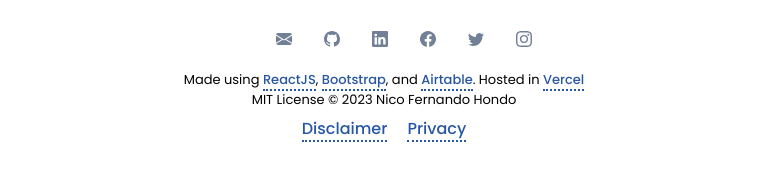
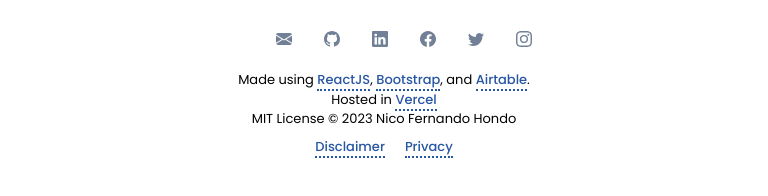
Before and after one commit to nico-hondo/ProfileWebsite, a React (Create React App) app: page /experience in a window 768 px wide. Shown: the part 478-674 px from the top of the page. Built offline with nearby package versions, Linux system fonts and the light colour scheme; no server answers.

Commit message:
feat(footer): latest adjustment

```diff
--- a/src/Assets/css/style.css
+++ b/src/Assets/css/style.css
@@ -679,6 +679,9 @@ li{
     font-weight: 600;
     color: #2756a3;
 }
+.f2{
+    display:none;
+}
 .sub a{
     margin: 0px 10px 0px 10px;
 }
@@ -915,6 +918,15 @@ li{
     .textChange{
         font-size: 13px;
     }
+    .f1{
+        display: none;
+    }
+    .f2{
+        display: block;
+    }
+    .footer-text{
+        margin-bottom: 0px;
+    }
 }
 
 @media only screen and (min-width: 390px) and (max-width: 844px){
@@ -1021,6 +1033,15 @@ li{
     }
     .textChange{
         font-size: 13px;
+    }
+    .f1{
+        display: none;
+    }
+    .f2{
+        display: block;
+    }
+    .footer-text{
+        margin-bottom: 0px;
     }
 }
 @media only screen and (min-width: 414px) and (max-width: 896px){
@@ -1137,6 +1158,15 @@ li{
      .textChange{
         font-size: 13px;
     }
+    .f1{
+        display: none;
+    }
+    .f2{
+        display: block;
+    }
+    .footer-text{
+        margin-bottom: 0px;
+    }
 }
 /* @media screen and (max-width: 992px){
     .about-skill{
@@ -1223,6 +1253,15 @@ li{
     .textChange{
         font-size: 13px;
     }
+    .f1{
+        display: none;
+    }
+    .f2{
+        display: block;
+    }
+    .footer-text{
+        margin-bottom: 0px;
+    }
 }
 
 /* Responsive Styling Product List */
--- a/src/Component/Footer/Footer.jsx
+++ b/src/Component/Footer/Footer.jsx
@@ -45,21 +45,38 @@ export default function Footer() {
                 </a>
             </div>
             <div className="footer-text mb-2" style={{color : darkMode ? '#9D9EA2' : 'black'}}>
-                <div className="footer-desc__made textChange" >Made using&nbsp;
+
+                <div className="footer-desc__made textChange f2" >Made using&nbsp;
                     <a href="https://reactjs.org/" className='__linkme' target="_blank" rel="noopener noreferrer" style={{color: darkMode ? 'rgba(250,240,137,255)' : '#2756a3'}}>ReactJS</a>,&nbsp;
                     <a href="https://getbootstrap.com/docs/4.0/getting-started/introduction/" className='__linkme' target='_blank' rel="noopener noreferrer" style={{color: darkMode ? 'rgba(250,240,137,255)' : '#2756a3'}}>Bootstrap</a>, and&nbsp;
-                    <a href="https://airtable.com/" className='__linkme' target='_blank' rel="noopener noreferrer" style={{color: darkMode ? 'rgba(250,240,137,255)' : '#2756a3'}}>Airtable</a>. Hosted in&nbsp;
-                    <a href="https://vercel.com/" className='__linkme' target='_blank' rel="noopener noreferrer" style={{color: darkMode ? 'rgba(250,240,137,255)' : '#2756a3'}}>Vercel</a>
+                    <a href="https://airtable.com/" className='__linkme' target='_blank' rel="noopener noreferrer" style={{color: darkMode ? 'rgba(250,240,137,255)' : '#2756a3'}}>Airtable</a>.
+
+                </div>
+                <div className="footer-desc_hosted textChange f2">
+                    Hosted in&nbsp;
+                    <a href="https://vercel.com/" className='__linkme' target='_blank' rel="noopener noreferrer" style={{color: darkMode ? 'rgba(250,240,137,255)' : '#2756a3'}}>
+                        Vercel
+                    </a>
+                </div>
+
+                <div className="footer-desc__made textChange f1" >Made using&nbsp;
+                    <a href="https://reactjs.org/" className='__linkme' target="_blank" rel="noopener noreferrer" style={{color: darkMode ? 'rgba(250,240,137,255)' : '#2756a3'}}>ReactJS</a>,&nbsp;
+                    <a href="https://getbootstrap.com/docs/4.0/getting-started/introduction/" className='__linkme' target='_blank' rel="noopener noreferrer" style={{color: darkMode ? 'rgba(250,240,137,255)' : '#2756a3'}}>Bootstrap</a>, and&nbsp;
+                    <a href="https://airtable.com/" className='__linkme' target='_blank' rel="noopener noreferrer" style={{color: darkMode ? 'rgba(250,240,137,255)' : '#2756a3'}}>Airtable</a>.
+                    Hosted in&nbsp;
+                    <a href="https://vercel.com/" className='__linkme' target='_blank' rel="noopener noreferrer" style={{color: darkMode ? 'rgba(250,240,137,255)' : '#2756a3'}}>
+                        Vercel
+                    </a>
                 </div>
                 <div className="footer-desc__build textChange">MIT License © {getTahun} Nico Fernando Hondo</div>
             </div>
             <div className="footer-function">
-                <div className="footer-disc sub">
+                <div className="footer-disc sub textChange">
                     <a href="/" className="__linkme" style={{color: darkMode ? 'rgba(250,240,137,255)' : '#2756a3'}}>
                         Disclaimer
                     </a>
                 </div>
-                <div className="footer-priv sub">
+                <div className="footer-priv sub textChange">
                     <a href="/" className="__linkme" style={{color: darkMode ? 'rgba(250,240,137,255)' : '#2756a3'}}>
                         Privacy
                     </a>
```
